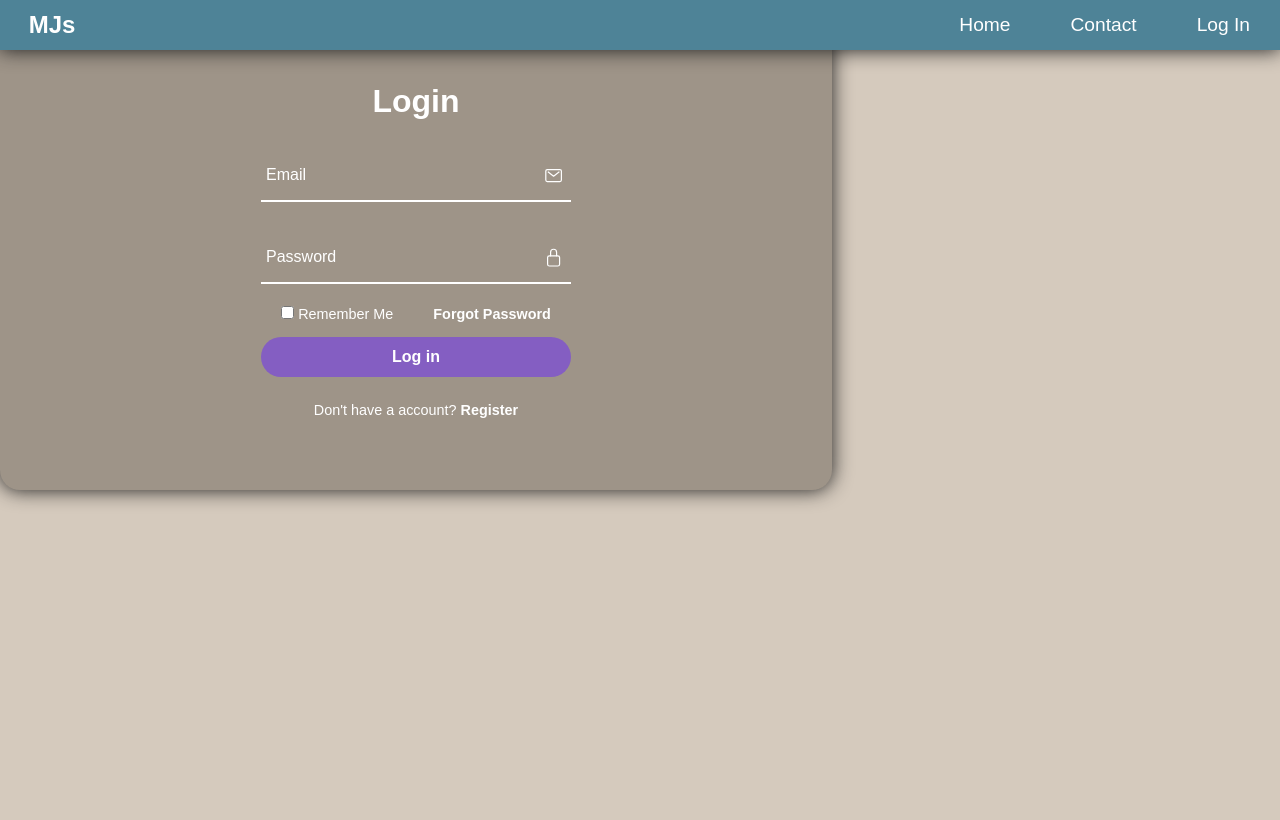
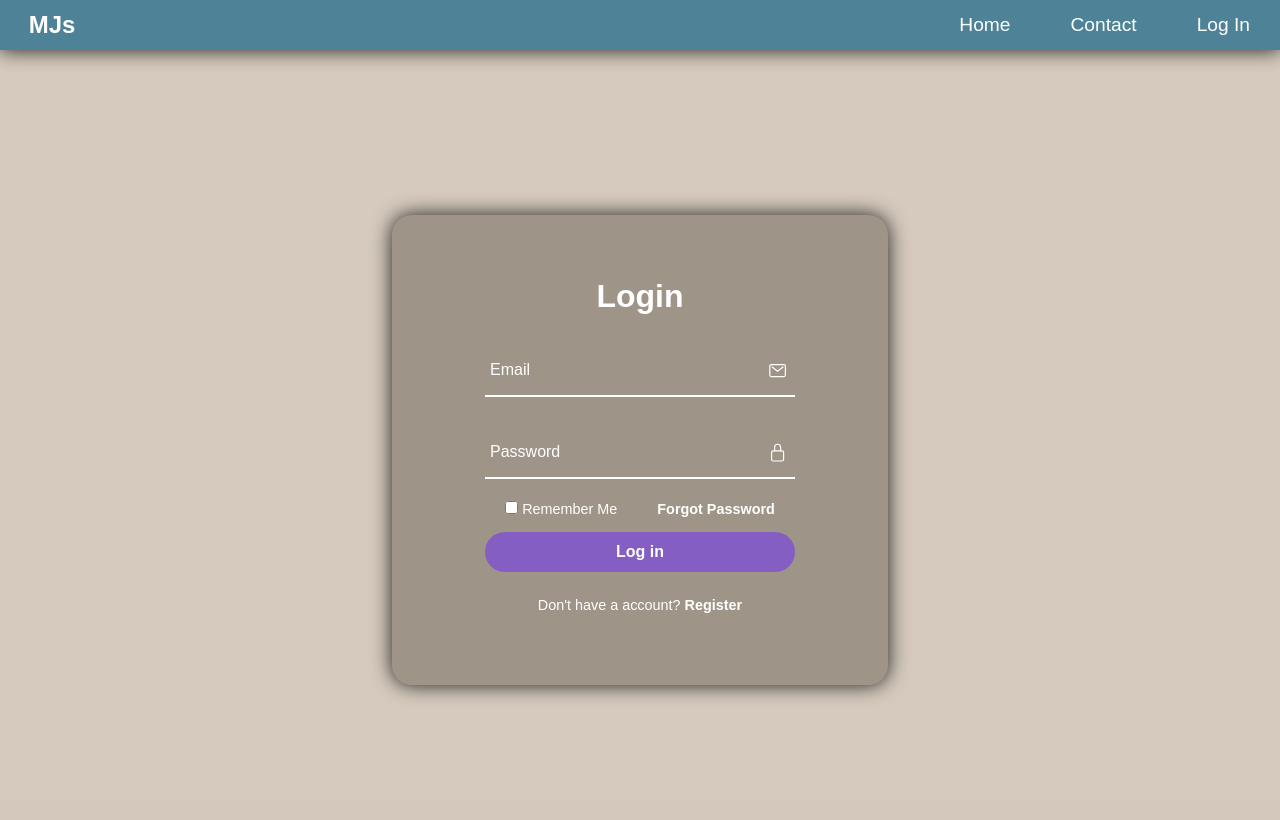
Before and after one commit to MerlinJu/Flask-Website, a Flask app: page /login in a window 1280 px wide. After the commit the page ends 699 px from the top, so only its background shows below. Run offline with Flask 3, Linux system fonts and the light colour scheme.

Commit message:
css_commit

```diff
--- a/static/main.css
+++ b/static/main.css
@@ -40,7 +40,12 @@ footer p {
     width: 100%;
     height: 100%;
 }
-
+.main-section_card {
+    position: fixed;
+    display: flex;
+    justify-content: center;
+    align-items: center;
+}
 
 
 /* Button main styles */
@@ -146,8 +151,8 @@ footer p {
     position: relative;
     background-color: var(--card_box);
     border-radius: 20px;
-    margin-top: -30px;
-    max-width: 52em;
+    max-width: 31em;
+    width: 31em;
     height: 470px;
     display: flex;
     justify-content: center;
```
